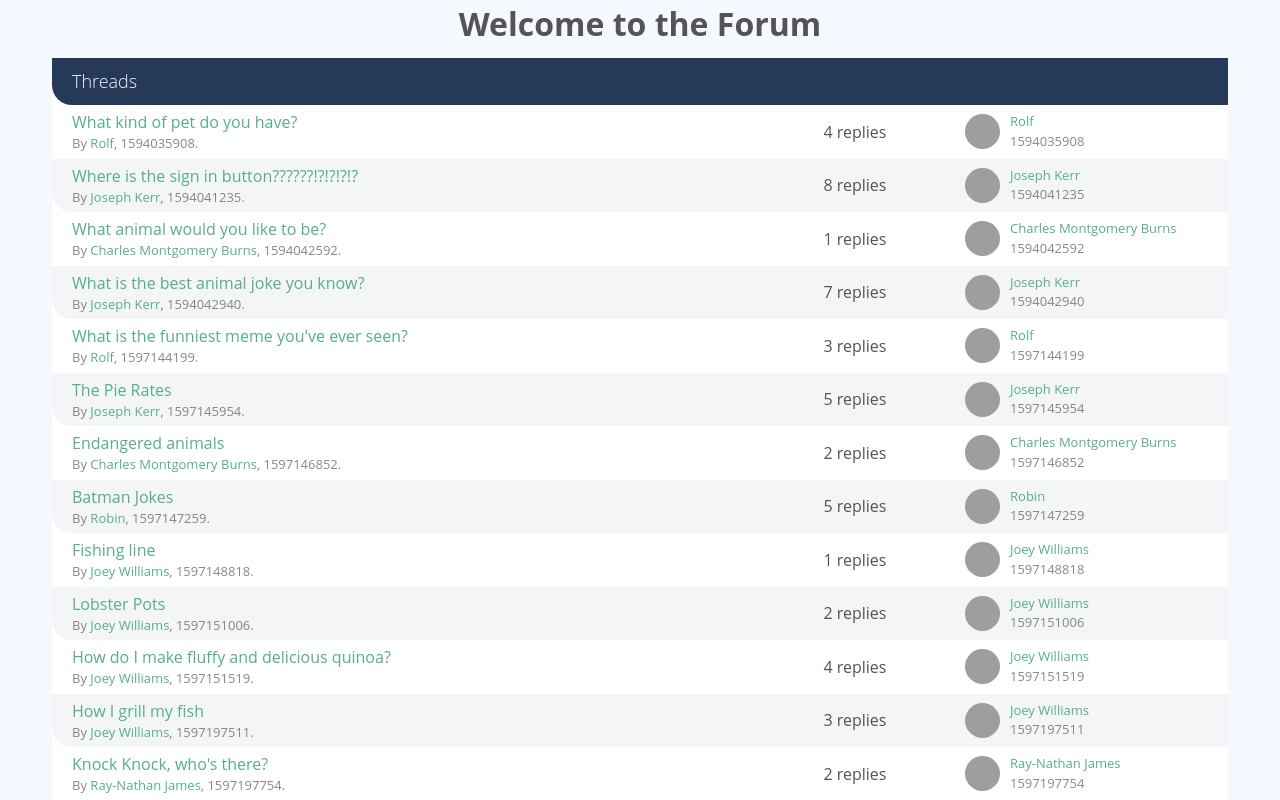
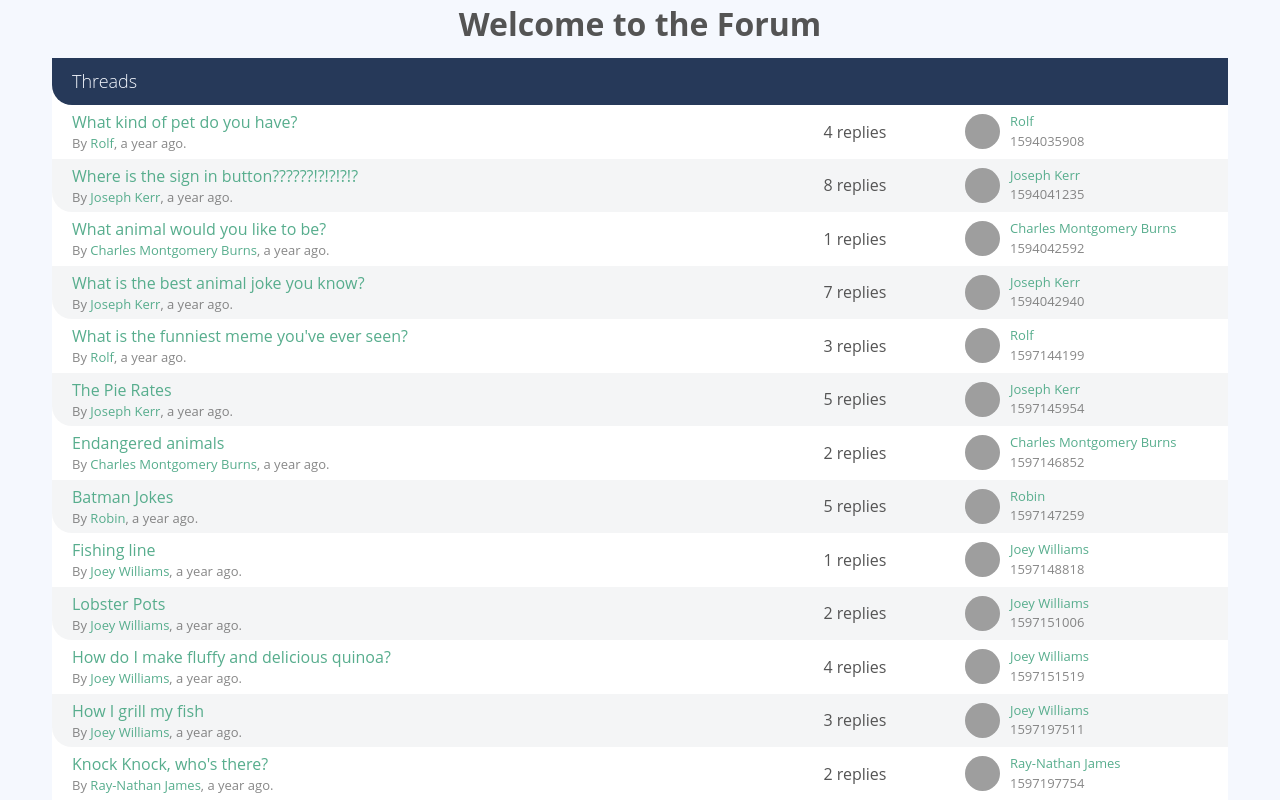
Before and after one commit to freeitas/vue-forum, a Vue app: page / in a window 1280 px wide. Shown: the top 800 px of the page. Built offline with nearby package versions, Linux system fonts and the light colour scheme; grey boxes are pictures that could not be loaded; the HTML template or start-up script is replaced by a standard one.

Commit message:
refactor: extract readable date to a compnent

```diff
--- /dev/null
+++ b/src/components/AppDate.vue
@@ -0,0 +1,31 @@
+<template>
+    <span :title="humanFriendlyDate()" >
+          {{ diffForHumans()}}
+    </span>
+</template>
+
+<script>
+import dayjs from 'dayjs'
+import relativeTime from 'dayjs/plugin/relativeTime'
+import localizedDate from 'dayjs/plugin/localizedFormat'
+
+dayjs.extend(relativeTime)
+dayjs.extend(localizedDate)
+
+export default {
+  props: {
+    timestamp: {
+      required: true,
+      type: Number,
+    }
+  },
+  methods: {
+    diffForHumans () {
+      return dayjs.unix(this.timestamp).fromNow()
+    },
+    humanFriendlyDate () {
+      return dayjs.unix(this.timestamp).format('llll')
+    }
+  }
+}
+</script>
--- a/src/components/PostList.vue
+++ b/src/components/PostList.vue
@@ -23,8 +23,8 @@
           </div>
         </div>
 
-        <div class="post-date text-faded" :title="humanFriendlyDate(post.publishedAt)" >
-          {{ diffForHumans(post.publishedAt)}}
+        <div class="post-date text-faded" >
+          <AppDate :timestamp="post.publishedAt" />
         </div>
 
       </div>
@@ -34,12 +34,7 @@
 
 <script>
 import sourceData from '@/data.json'
-import dayjs from 'dayjs'
-import relativeTime from 'dayjs/plugin/relativeTime'
-import localizedDate from 'dayjs/plugin/localizedFormat'
-
-dayjs.extend(relativeTime)
-dayjs.extend(localizedDate)
+import AppDate from '@/components/AppDate'
 
 export default {
   props: {
@@ -48,7 +43,10 @@ export default {
       type: Array
     }
   },
-    data () {
+  components: {
+    AppDate
+  },
+  data () {
     return {
       users: sourceData.users
     }
@@ -56,12 +54,6 @@ export default {
   methods: {
     userById (userId) {
       return this.users.find(p => p.id === userId)
-    },
-    diffForHumans (timeStamp) {
-      return dayjs.unix(timeStamp).fromNow()
-    },
-    humanFriendlyDate (timeStamp) {
-      return dayjs.unix(timeStamp).format('llll')
     }
   }
 }
--- a/src/components/ThreadList.vue
+++ b/src/components/ThreadList.vue
@@ -11,7 +11,7 @@
             <router-link :to="{name: 'ThreadShow', params: {id: thread.id}}">{{ thread.title }}</router-link>
           </p>
           <p class="text-faded text-xsmall">
-            By <a href="#">{{ userById(thread.userId).name }}</a>, {{ thread.publishedAt }}.
+            By <a href="#">{{ userById(thread.userId).name }}</a>, <AppDate :timestamp="thread. publishedAt" />.
           </p>
         </div>
 
@@ -37,12 +37,17 @@
 
 <script>
 import sourceData from '@/data.json'
+import AppDate from '@/components/AppDate'
+
 export default {
   props: {
     threads: {
       type: Array,
       required: true
     }
+  },
+  components: {
+    AppDate
   },
   data () {
     return {
```
